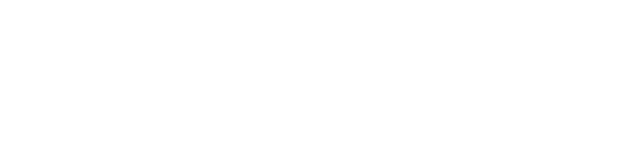
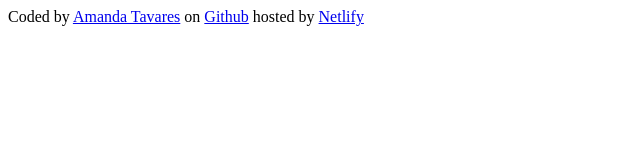
Before and after one commit to amandatav7/weather-app1, a plain HTML site: page index.html in a window 1280 px wide. Shown: the whole page, without its empty margins (0-640 px from the left). Drawn offline with Linux system fonts and the light colour scheme.

Commit message:
Added footer links

```diff
--- a/index.html
+++ b/index.html
@@ -1,11 +1,18 @@
 <!DOCTYPE html>
 <html lang="en">
+
 <head>
     <meta charset="UTF-8">
     <meta name="viewport" content="width=device-width, initial-scale=1.0">
     <title>Document</title>
 </head>
+
 <body>
+    <footer>
+        Coded by <a href="https://github.com/amandatav7" target="_blank">Amanda Tavares</a> on
+        <a href="https://github.com/amandatav7/weather-app1" target="_blank">Github</a> hosted by
+        <a href="https://weather-app-shecodes-amandatav.netlify.app/" target="_blank">Netlify</a>
+    </footer>
+</body>
 
-</body>
 </html>
```
